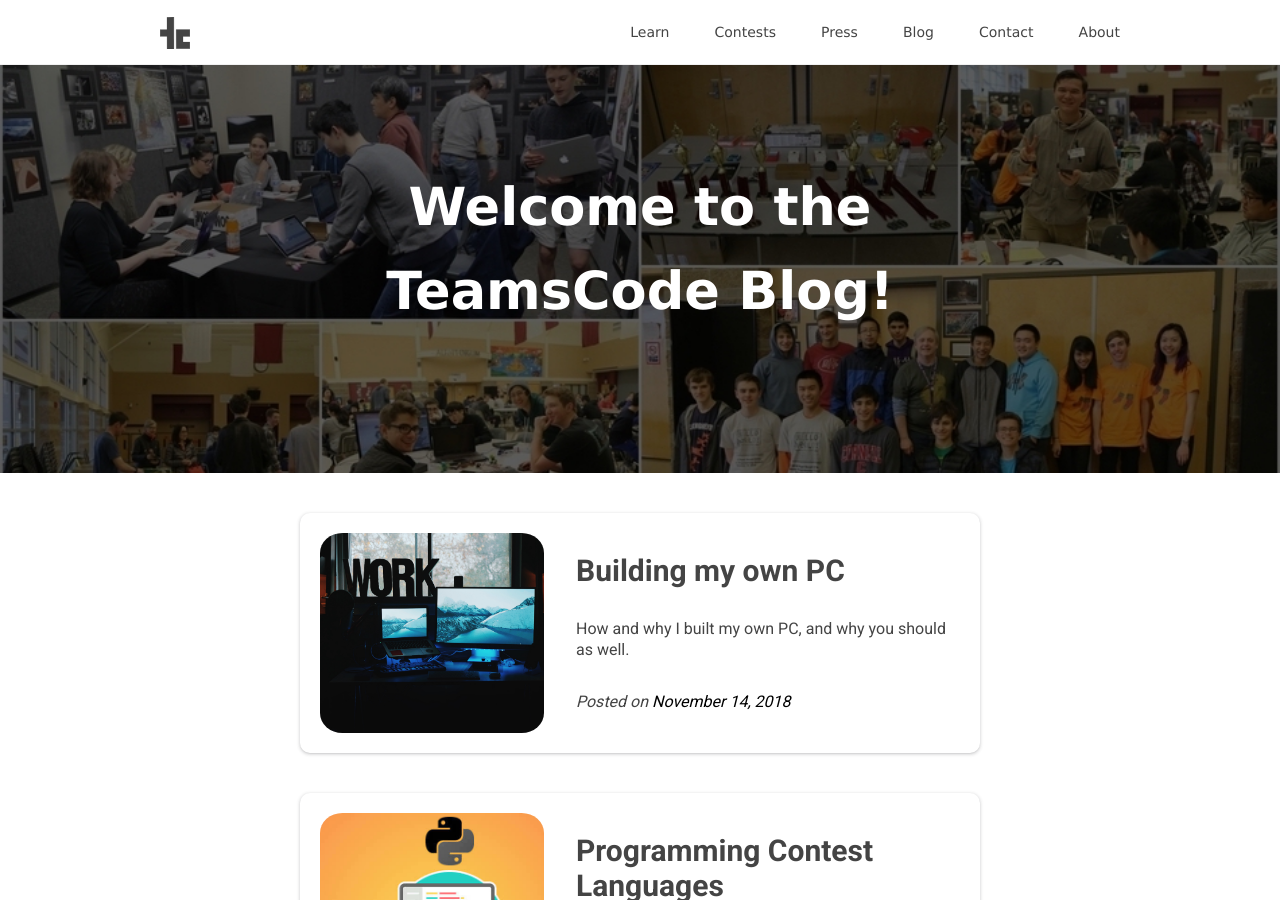
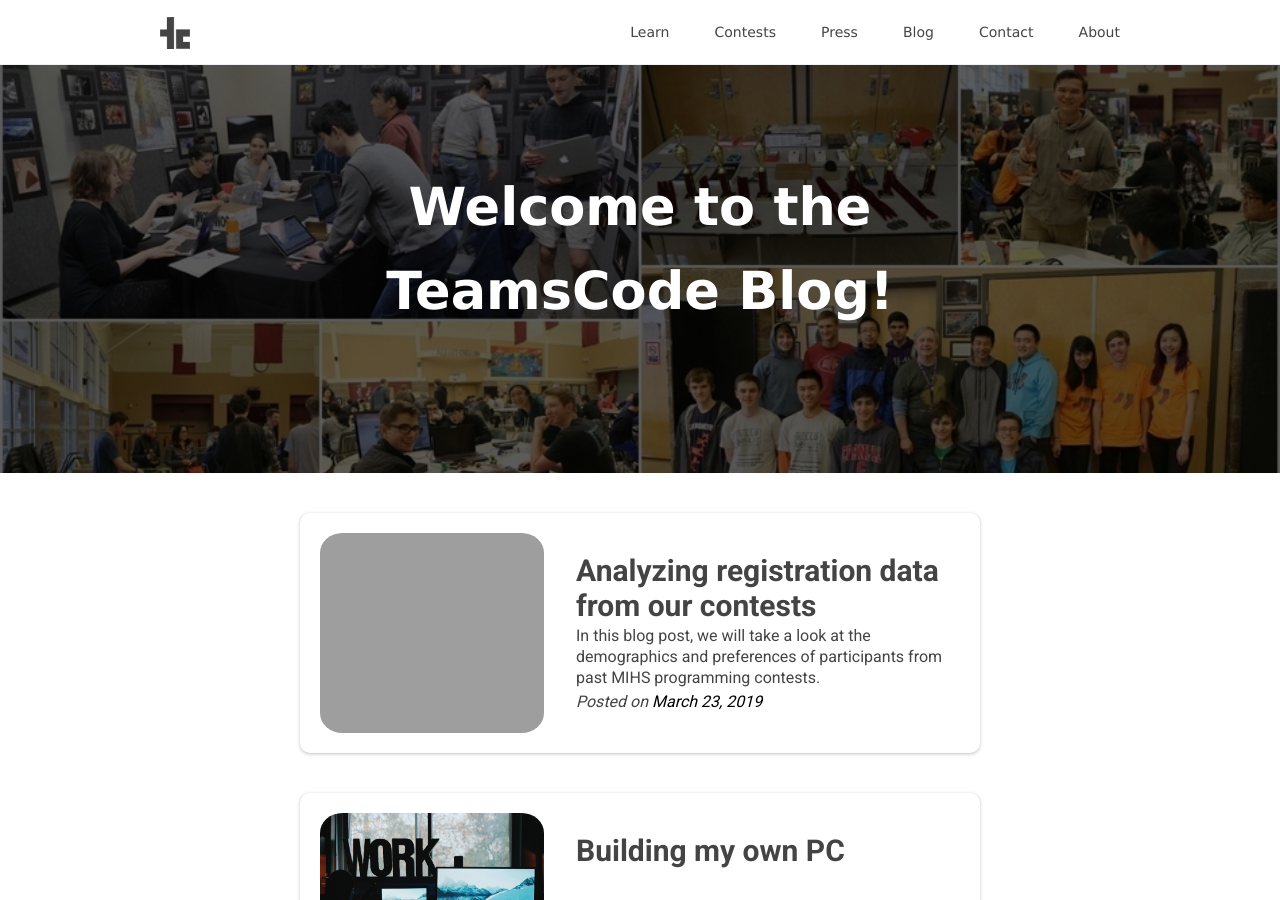
Before and after one commit to teamscode/teamscode.github.io, a Jekyll site: the page built from blog/index.html, in a window 1280 px wide and 900 px high. Built offline with Jekyll 4.4.1, drawn with Linux system fonts in a browser that asks for light colours; nearby versions of some CDN libraries; part of the change alters nothing that is shown; grey boxes are pictures that could not be loaded.

Commit message:
Add blog post about registration data

```diff
--- a/_data/blog_posts.yml
+++ b/_data/blog_posts.yml
@@ -1,3 +1,8 @@
+- title: Analyzing registration data from our contests
+  img: /assets/blog_images/analyzing-registration.jpg
+  date: March 23, 2019
+  link: /blog/analyzing-registration-data/
+  description: In this blog post, we will take a look at the demographics and preferences of participants from past MIHS programming contests.
 - title: Building my own PC
   img: /assets/blog_images/build_own_pc.jpg
   date: November 14, 2018
--- /dev/null
+++ b/_posts/blog/2019-03-13-analyzing-registration-data.md
@@ -0,0 +1,61 @@
+---
+layout: post-blog
+permalink: /blog/analyzing-registration-data/
+blog_title: Analyzing registration data from our contests
+blog_desc:  In this blog post, we will take a look at the demographics and preferences of participants from past MIHS programming contests.
+blog_img: /assets/blog_images/analyzing-registration.jpg
+blog_date: March 23, 2019
+author: Alan Bi
+---
+
+On March 16, 2019, TeamsCode hosted its <a class="a" href="/contests/spring-2019-mihs-programming-contest/">fifth biannual MIHS Programming Contest</a> and seventh total event, bringing our total participant count to over 600. It's fair to say that the organization has come a long way since its founding in 2017.
+
+Now, this also means that we have a lot of registration data. I figured this was a good opportunity to analyze the demographics of our participants and other interesting insights like what programming languages they choose, what team sizes they prefer, etc.
+
+I downloaded Excel sheets of the registration data from all five MIHS contests and went through each manually to clean out the data (such as removing names/emails and grouping all school spelling variations together). After doing this, I read the data into a <a class="a" href="https://github.com/alankbi/python-notebooks/blob/master/exploration/teamscode_contest_registration_data.ipynb">Python Jupyter notebook</a> and started playing around. Below are some of the things I discovered.
+
+If you want to play around with this data yourself, you can download the Excel data <a class="a" href="https://github.com/teamscode/registration-data">here</a>.
+
+_Note: due to the frequent last-minute changes in registration and no-shows, the data here may not be completely up to date and may not match exactly what is shown on teamscode.com's results pages._
+
+First, let's look at a graph of participant count:
+
+![Graph of participant count](/assets/blog_images/participant-count.png)
+
+For the first three contests, participation hovered at around 100 students. However, after deciding to make our last two contests completely free, that number has soared to about 150 participants. Across all five contests, there have been 588 participants.
+
+Next, let's examine team sizes:
+
+![Graph of team sizes](/assets/blog_images/team-sizes.png)
+
+Out of a total of 255 teams, 134 teams consisted of three members, or just over half. 65 teams consisted of two members, and the remaining 56 were solo programmers. On average, there were 2.3 members per team.
+
+Among the programming languages teams chose, Java was by far the most popular (probably because it's the one used in AP Computer Science). A whopping 183 teams, or 72%, chose Java, with Python taking second place at 55 teams. C#, C++, and Kotlin were next at 12, 4, and 1 teams respectively.
+
+![Graph of programming language usage](/assets/blog_images/language-usage.png)
+
+The data related to divisions is pretty straightforward; 163 of teams, or 64%, signed up for the Intermediate division while the remaining 92 signed up for Advanced.
+
+![Graph of divisions](/assets/blog_images/contest-divisions.png)
+
+Lastly, we can take a look at the schools our participants are from. In total, students have come from 54 schools across Washington, Oregon, and British Columbia. Among these schools, the most represented are as follows (with a couple of schools tied):
+
+<div> <!-- Prevents markdown from creating a numbered list from 1-11 -->
+1. Issaquah High School (38 teams)<br>
+2. Bellevue High School (28 teams)<br>
+2. Newport High School (28 teams)<br>
+4. Interlake High School (22 teams)<br>
+5. TESLA Stem High School (15 teams)<br>
+6. Mercer Island High School (14 teams)<br>
+7. Garfield High School (12 teams)<br>
+7. Odle Middle School (12 teams)<br>
+9. Lakeside School (10 teams)<br>
+10. Skyline High School (7 teams)<br>
+10. Bishop Blanchet High School (7 teams)<br>
+</div>
+
+![Graph of schools](/assets/blog_images/contest-schools.png)
+
+_Note: The graph doesn't take into account teams that had members from two or more schools._
+
+The numbers and graphs that I've detailed here are all pretty simple; with a little more effort, one can probably find many more cool or useful insights about our TeamsCode participants. Feel free to mess with the data however much you want, and if you find anything particularly interesting, don't hesitate to reach out to us at <a class="a" href="mailto:support@teamscode.com">support@teamscode.com</a>! We'd be happy to feature your findings in this blog post. For example, there's still another set of data from the CGS programming contests in Oregon that haven't been touched yet. And with several contests planned for the upcoming year, we're hoping that many more will soon join the list.
```
Also changed, not shown: assets/blog_images/contest-divisions.png (added), assets/blog_images/contest-schools.png (added), assets/blog_images/language-usage.png (added), assets/blog_images/participant-count.png (added), assets/blog_images/team-sizes.png (added), 1 other file.
